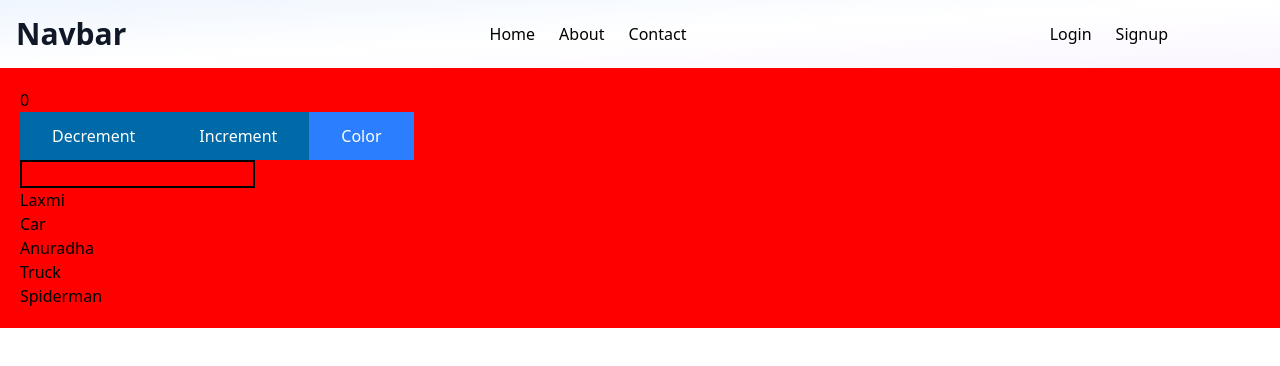
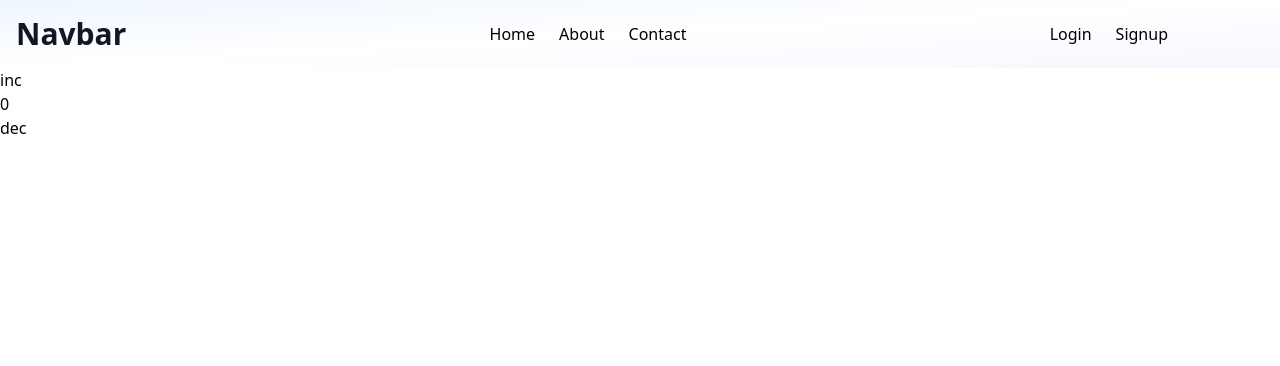
Before and after one commit to Bharti277/kart, a React (Vite) app: page / in a window 1280 px wide. Shown: the top 366 px of the page. Built offline with nearby package versions, Linux system fonts and the light colour scheme.

Commit message:
wip with reduxtk

```diff
--- a/src/App.jsx
+++ b/src/App.jsx
@@ -1,10 +1,10 @@
 import { BrowserRouter, Route, Routes } from "react-router-dom";
 import "./App.css";
-import Counter from "./components/Counter";
 import Signup from "./components/signup/Signup";
 import Login from "./components/Login/Login";
 import { useSelector } from "react-redux";
 import Navbar from "./components/navbar/Navbar";
+import Home from "./components/Home";
 
 function App() {
   const { user, isAuthenticated } = useSelector((state) => state.auth);
@@ -15,7 +15,7 @@ function App() {
       <BrowserRouter>
         <Navbar />
         <Routes>
-          <Route path="/" element={<Counter />} />
+          <Route path="/" element={<Home />} />
           <Route path="/signup" element={<Signup />} />
           <Route path="/login" element={<Login />} />
         </Routes>
--- a/src/components/Counter.jsx
+++ /dev/null
@@ -1,104 +0,0 @@
-import React, { useEffect, useState } from "react";
-import { useDispatch, useSelector } from "react-redux";
-
-const Counter = () => {
-  const count = useSelector((state) => state.counter.number);
-  const bgColor = useSelector((state) => state.counter.backgroundColor);
-  const dispatch = useDispatch();
-  const [search, setSearch] = useState("");
-  const [filterSearch, setFilterSearch] = useState([]);
-
-  const [users, setUsers] = useState([
-    {
-      id: 1,
-      name: "Laxmi",
-    },
-    {
-      id: 2,
-      name: "Car",
-    },
-    {
-      id: 3,
-      name: "Anuradha",
-    },
-    {
-      id: 4,
-      name: "Truck",
-    },
-    {
-      id: 5,
-      name: "Spiderman",
-    },
-  ]);
-  // Debounce search
-  useEffect(() => {
-    const filterItem = setTimeout(() => {
-      setFilterSearch(
-        users.filter((user) => {
-          return user.name.toLowerCase().includes(search.toLowerCase());
-        })
-      );
-    }, 500);
-    return () => clearTimeout(filterItem);
-  }, [search, users]);
-
-  const handleIncrement = () => {
-    dispatch({ type: "INCREMENT" });
-  };
-
-  const handleDecrement = () => {
-    dispatch({ type: "DECREMENT" });
-  };
-
-  const handleBackgroundChange = () => {
-    dispatch({
-      type: "CHANGE_BACKGROUND_COLOR",
-      payload: bgColor === "red" ? "blue" : "red",
-    });
-  };
-  // Multiple handles for bg change
-
-  // const handleBackgroundChange = (color) => {
-  //   dispatch({
-  //     type: "CHANGE_BACKGROUND_COLOR",
-  //     payload: color,
-  //   });
-  // };
-  return (
-    <div style={{ backgroundColor: bgColor, padding: "20px" }}>
-      <h1>{count}</h1>
-      <div>
-        <button
-          className="text-white px-4 sm:px-8 py-2 sm:py-3 bg-sky-700 hover:bg-sky-800"
-          onClick={handleDecrement}
-        >
-          Decrement
-        </button>
-        <button
-          className="bg-sky-700 px-4 py-2 text-white hover:bg-sky-800 sm:px-8 sm:py-3"
-          onClick={handleIncrement}
-        >
-          Increment
-        </button>
-        <button
-          className=" cursor-pointer py-2 sm:px-8 sm:py-3 px-4 text-white bg-blue-500 hover:bg-blue-800 delay-100"
-          onClick={handleBackgroundChange}
-        >
-          Color
-        </button>
-        {/* <button onClick={() => handleBackgroundChange("green")}>Color</button> */}
-      </div>
-      <input
-        className="border-2"
-        type="text"
-        value={search}
-        onChange={(e) => setSearch(e.target.value)}
-      />
-      {filterSearch.map((user) => {
-        return <div key={user.id}>{user.name}</div>;
-      })}
-    </div>
-  );
-};
-
-export default Counter;
--- /dev/null
+++ b/src/components/Home.jsx
@@ -0,0 +1,30 @@
+import React from "react";
+import { useDispatch, useSelector } from "react-redux";
+import {
+  decrement,
+  increment,
+  incrementByAmount,
+} from "../redux/slices/counterSlice";
+
+const Home = () => {
+  const count = useSelector((state) => state.counter);
+  const dispatch = useDispatch();
+  console.log(count, "countttt");
+  const incrementNumber = () => {
+    dispatch(incrementByAmount(15));
+  };
+
+  const decrementNumer = () => {
+    dispatch(decrement());
+  };
+
+  return (
+    <div>
+      <button onClick={incrementNumber}>inc</button>
+      <h1>{count.value}</h1>
+      <button onClick={decrementNumer}>dec</button>
+    </div>
+  );
+};
+
+export default Home;
--- a/src/components/Login/Login.jsx
+++ b/src/components/Login/Login.jsx
@@ -2,7 +2,7 @@ import React, { useState } from "react";
 import { Eye, EyeOff, Mail, Lock, User, ArrowRight } from "lucide-react";
 import { useDispatch } from "react-redux";
 import { AuthService } from "../../redux/auth/authService";
-import { login as loginAction } from "../../redux/auth/authSlice";
+import { login as loginAction } from "../../redux/slices/authSlice";
 
 const Login = () => {
   const [formData, setFormData] = useState({
--- a/src/components/signup/Signup.jsx
+++ b/src/components/signup/Signup.jsx
@@ -2,7 +2,7 @@ import React, { useState } from "react";
 import { Eye, EyeOff, Mail, Lock, User, ArrowRight } from "lucide-react";
 import { useDispatch } from "react-redux";
 import { AuthService } from "../../redux/auth/authService";
-import { signup } from "../../redux/auth/authSlice";
+import { signup } from "../../redux/slices/authSlice";
 
 export default function Signup() {
   const [formData, setFormData] = useState({
--- a/src/main.jsx
+++ b/src/main.jsx
@@ -3,7 +3,7 @@ import { createRoot } from "react-dom/client";
 import "./index.css";
 import App from "./App.jsx";
 import { Provider } from "react-redux";
-import store from "./store";
+import { store } from "./store";
 
 createRoot(document.getElementById("root")).render(
   <StrictMode>
--- a/src/redux/counter/action.js
+++ /dev/null
@@ -1,18 +0,0 @@
-export const incrementNumber = () => {
-  return {
-    type: "INCREMENT",
-  };
-};
-
-export const decrementNumber = () => {
-  return {
-    type: "DECREMENT",
-  };
-};
-
-export const changeBackgroundColor = (color) => {
-  return {
-    type: "CHANGE_BACKGROUND_COLOR",
-    payload: color,
-  };
-};
--- a/src/redux/counter/reducer.js
+++ /dev/null
@@ -1,28 +0,0 @@
-const initialState = {
-  number: 0,
-  backgroundColor: "red",
-};
-
-const counterReducer = (state = initialState, action) => {
-  switch (action.type) {
-    case "INCREMENT":
-      return {
-        ...state,
-        number: state.number + 1,
-      };
-    case "DECREMENT":
-      return {
-        ...state,
-        number: state.number - 1,
-      };
-    case "CHANGE_BACKGROUND_COLOR":
-      return {
-        ...state,
-        backgroundColor: action.payload,
-      };
-    default:
-      return state;
-  }
-};
-
-export default counterReducer;
--- /dev/null
+++ b/src/redux/slices/counterSlice.js
@@ -0,0 +1,26 @@
+import { createSlice } from "@reduxjs/toolkit";
+
+const counterSlice = createSlice({
+  name: "counter",
+  initialState: { value: 0 },
+  reducers: {
+    increment: (state) => {
+      state.value += 1;
+    },
+    decrement: (state) => {
+      state.value -= 1;
+    },
+    incrementByAmount: (state, action) => {
+      console.log(state, "action");
+
+      state.value += action.payload;
+    },
+    reset: (state) => {
+      state.value = 0;
+    },
+  },
+});
+
+export default counterSlice.reducer;
+export const { increment, decrement, reset, incrementByAmount } =
+  counterSlice.actions;
--- a/src/rootReducer.js
+++ b/src/rootReducer.js
@@ -1,9 +1,7 @@
 import { combineReducers } from "redux";
-import counterReducer from "./redux/counter/reducer";
 import authReducer from "./redux/auth/authSlice";
 
 const rootReducer = combineReducers({
-  counter: counterReducer,
   auth: authReducer,
 });
 
--- a/src/store.js
+++ b/src/store.js
@@ -1,9 +1,10 @@
-import { createStore } from "redux";
-import rootReducer from "./rootReducer";
+import { configureStore } from "@reduxjs/toolkit";
+import authReducer from "./redux/slices/authSlice";
+import counterReducer from "./redux/slices/counterSlice";
 
-const store = createStore(
-  rootReducer,
-  window.__REDUX_DEVTOOLS_EXTENSION__ && window.__REDUX_DEVTOOLS_EXTENSION__()
-);
-
-export default store;
+export const store = configureStore({
+  reducer: {
+    auth: authReducer,
+    counter: counterReducer,
+  },
+});
```
Also changed, not shown: src/redux/slices/authSlice.js (renamed from src/redux/auth/authSlice.js).
